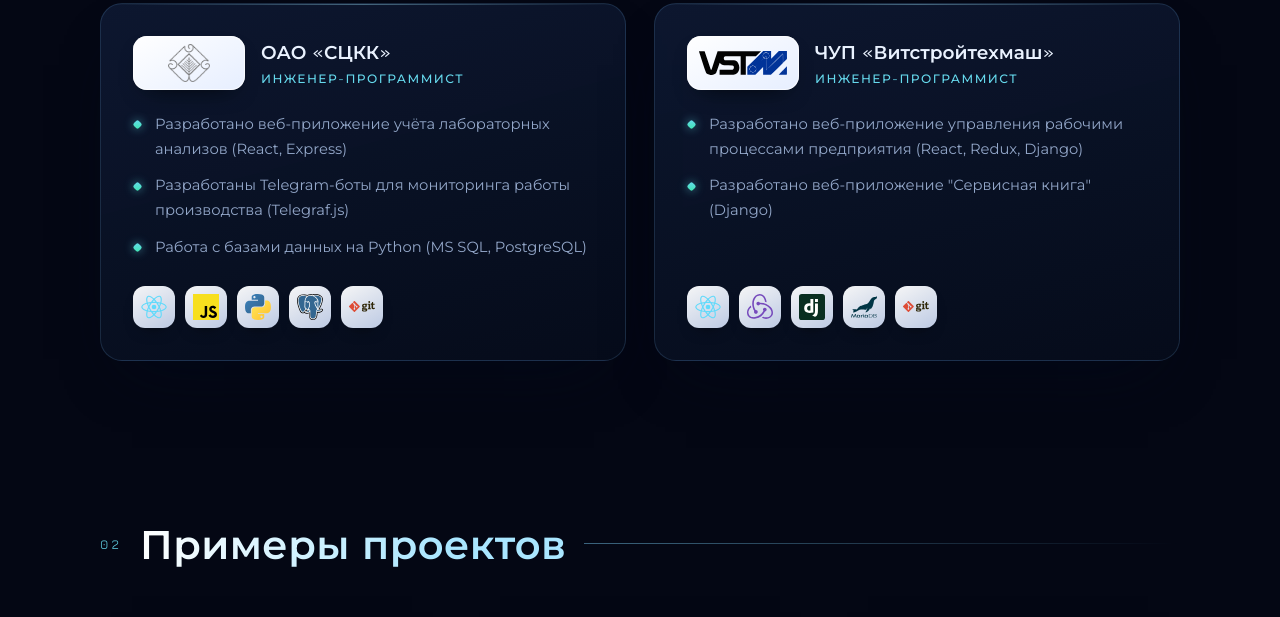
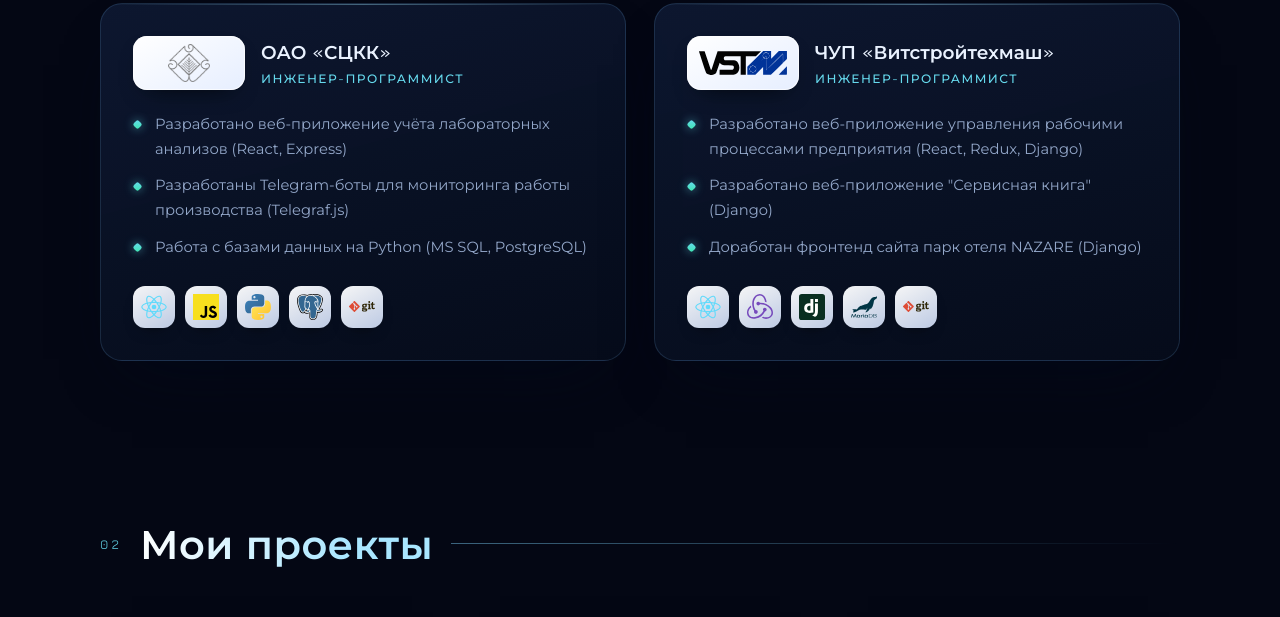
Before and after one commit to MorozovVlad/resume, a plain HTML site: page index.html in a window 1280 px wide. Shown: the part 979-1596 px from the top of the page. Drawn offline with nearby package versions, Linux system fonts and the light colour scheme.

Commit message:
Add NAZARE experience and rename projects section

```diff
--- a/index.html
+++ b/index.html
@@ -205,6 +205,10 @@
                                     Разработано веб-приложение "Сервисная книга"
                                     (Django)
                                 </li>
+                                <li>
+                                    Доработан фронтенд сайта парк отеля NAZARE
+                                    (Django)
+                                </li>
                             </ul>
 
                             <div
@@ -248,7 +252,7 @@
                 <div class="section__inner">
                     <header class="section__head" data-reveal>
                         <span class="section__index">02</span>
-                        <h2 id="projects-title">Примеры проектов</h2>
+                        <h2 id="projects-title">Мои проекты</h2>
                         <span class="section__line" aria-hidden="true"></span>
                     </header>
 
```
